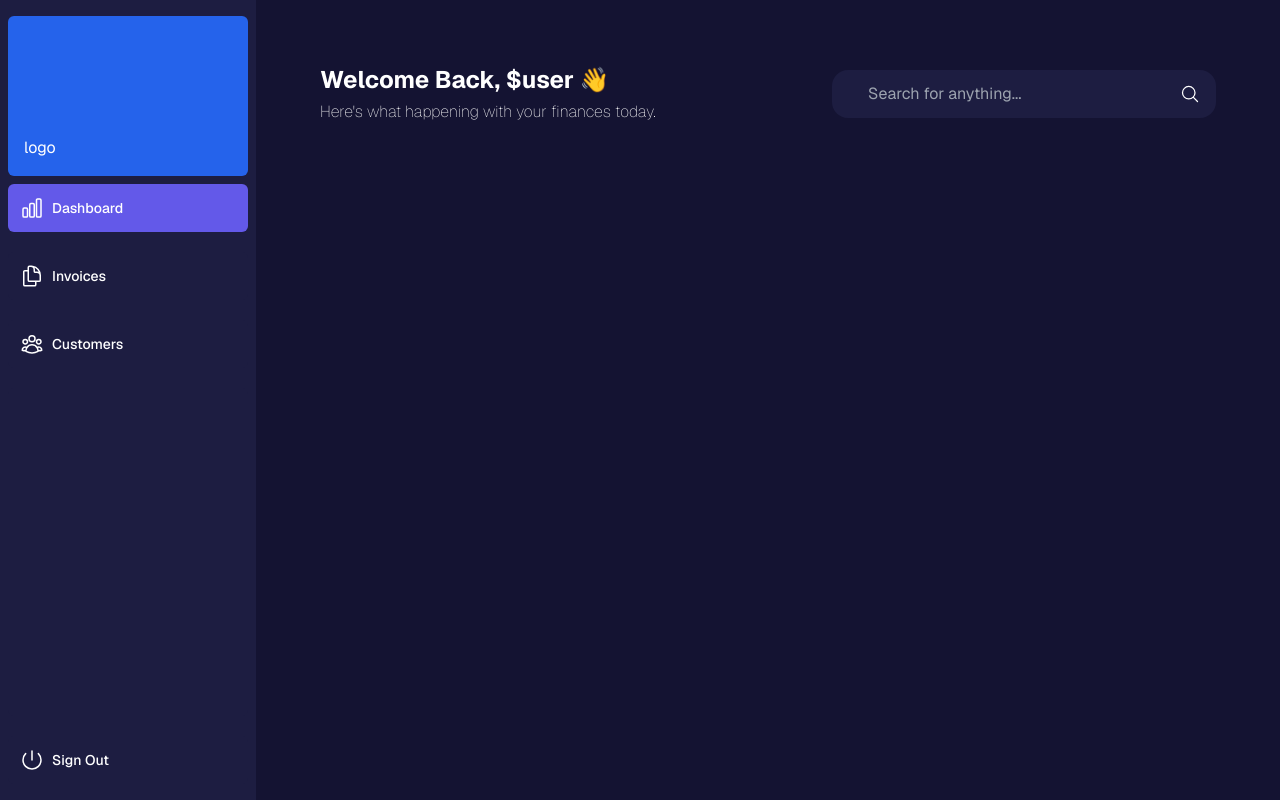
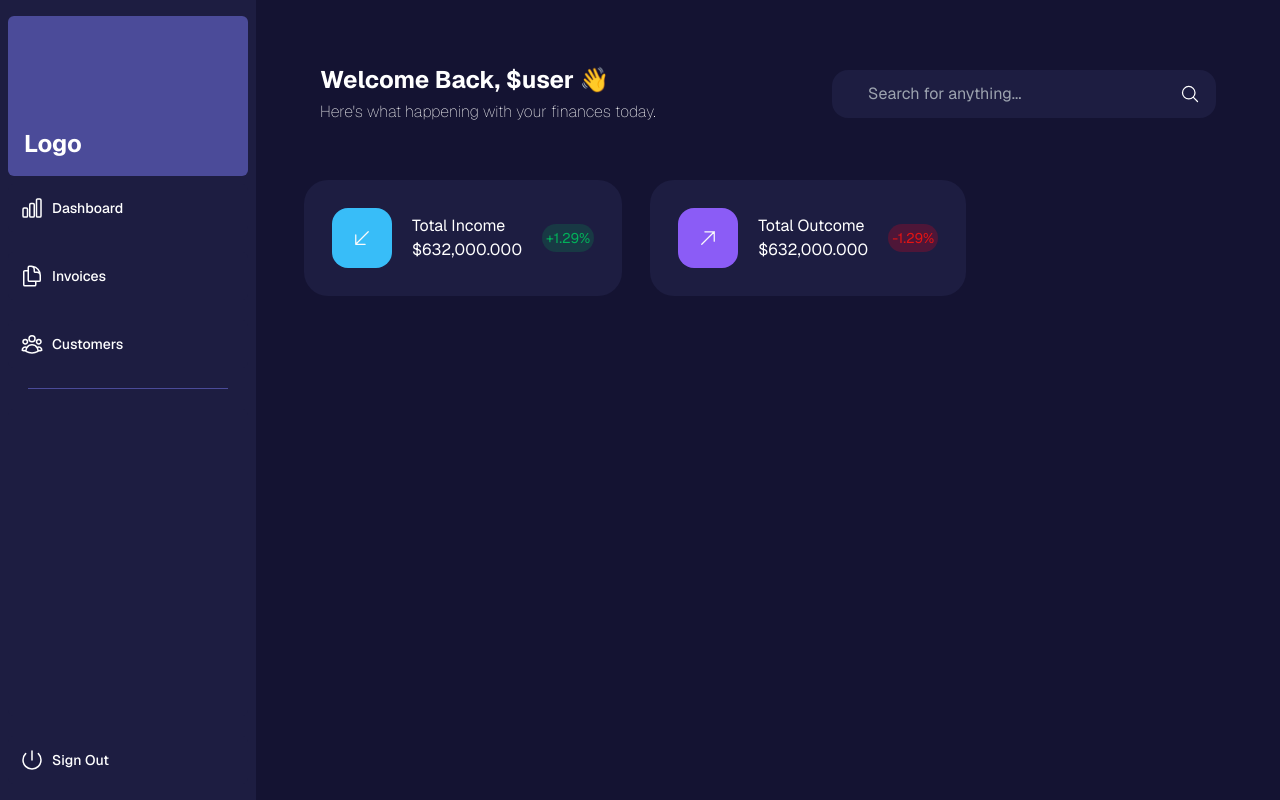
Before and after one commit to guusdias/mymoney, a Next.js app: page /dashboard in a window 1280 px wide. Built offline with nearby package versions, Linux system fonts and the light colour scheme.

Commit message:
feat: create totals cards

```diff
--- a/app/dashboard/page.tsx
+++ b/app/dashboard/page.tsx
@@ -1,9 +1,14 @@
 import Header from "@/app/ui/dashboard/header";
+import Card from "@/app/ui/dashboard/card-totals";
 
 export default function Page() {
   return (
-    <div>
+    <div className="flex flex-col gap-10">
       <Header />
+      <div className="flex gap-7 flex-col md:flex-row">
+        <Card type="income" amount={632000} percentageChange={1.29} />
+        <Card type="outcome" amount={632000} percentageChange={-1.29} />
+      </div>
     </div>
   );
 }
--- /dev/null
+++ b/app/lib/definitions.ts
@@ -0,0 +1,5 @@
+export type CardTotals = {
+  Title: string;
+  TotalValue: number;
+  percentage: number;
+};
--- /dev/null
+++ b/app/ui/dashboard/card-totals.tsx
@@ -0,0 +1,59 @@
+import React from "react";
+import {
+  ArrowDownLeftIcon,
+  ArrowUpRightIcon,
+} from "@heroicons/react/24/outline";
+
+interface CardProps {
+  type: "income" | "outcome";
+  amount: number;
+  percentageChange: number;
+}
+
+export default function Card({ type, amount, percentageChange }: CardProps) {
+  const isIncome = type === "income";
+  const color = isIncome ? "#38BDF8" : "#8B5CF6";
+  const changeColor = isIncome ? "#02B15A " : "#E41414";
+  const bg = isIncome ? "#05994f39" : "#eb001b3d";
+  return (
+    <div className="bg-darkPurple p-7 flex items-center justify-between w-200 rounded-3xl">
+      <div className="flex items-center">
+        <div
+          className="rounded-2xl p-5"
+          style={{
+            backgroundColor: color,
+          }}
+        >
+          <span>
+            {isIncome ? (
+              <ArrowDownLeftIcon className="h-5 w-5 text-gray-50" />
+            ) : (
+              <ArrowUpRightIcon className="h-5 w-5 text-gray-50" />
+            )}
+          </span>
+        </div>
+        <div className="ml-5">
+          <p className="m-0">{isIncome ? "Total Income" : "Total Outcome"}</p>
+          <h2 className="m-0">
+            $
+            {amount.toLocaleString("en-US", {
+              minimumFractionDigits: 3,
+              maximumFractionDigits: 3,
+            })}
+          </h2>
+        </div>
+      </div>
+      <div
+        className="text-sm rounded-full p-1 ml-5"
+        style={{
+          color: changeColor,
+          backgroundColor: bg,
+        }}
+      >
+        {percentageChange > 0
+          ? `+${percentageChange.toFixed(2)}%`
+          : `${percentageChange.toFixed(2)}%`}
+      </div>
+    </div>
+  );
+}
--- a/app/ui/dashboard/header.tsx
+++ b/app/ui/dashboard/header.tsx
@@ -3,7 +3,7 @@ import { MagnifyingGlassIcon } from "@heroicons/react/24/outline";
 
 export default function Header() {
   return (
-    <header className="bg-darkerPurple p-4 bo">
+    <header className="bg-darkerPurple p-0 md:p-4 bo">
       <div className=" mx-auto flex flex-col md:flex-row justify-between items-center">
         <div className="flex gap-1 flex-col">
           <div className="flex items-center font-bold text-2xl">
@@ -13,12 +13,12 @@ export default function Header() {
             Here's what happening with your finances today.
           </span>
         </div>
-        <div className="flex items-center space-x-4">
+        <div className="flex items-center space-x-4 mt-4 md:mt-0">
           <div className="relative">
             <input
               type="text"
               placeholder="Search for anything..."
-              className="px-9 py-3 rounded-2xl bg-darkPurple text-white placeholder-gray-400 focus:outline-none focus:ring-2 focus:ring-lightPurple w-96"
+              className="px-9 py-3 rounded-2xl bg-darkPurple text-white placeholder-gray-400 focus:outline-none focus:ring-2 focus:ring-lightPurple w-full md:w-96"
             />
             <span className="absolute right-4 top-1/2 transform -translate-y-1/2">
               <MagnifyingGlassIcon className="w-5 h-5 text-white" />
--- a/app/ui/dashboard/sidenav.tsx
+++ b/app/ui/dashboard/sidenav.tsx
@@ -7,13 +7,14 @@ export default function SideNav() {
   return (
     <div className="flex h-full flex-col px-3 py-4 md:px-2 bg-darkPurple">
       <Link
-        className="mb-2 flex h-20 items-end justify-start rounded-md bg-blue-600 p-4 md:h-40"
+        className="mb-2 flex h-20 items-end justify-start rounded-md bg-purple p-4 md:h-40"
         href="/"
       >
-        <div className="w-32 text-white md:w-40">logo</div>
+        <div className="w-32 text-white md:w-40 text-2xl font-bold">Logo</div>
       </Link>
       <div className="flex grow flex-row justify-between space-x-0 md:flex-col md:space-x-0 md:space-y-5">
         <NavLinks />
+        <span className="border-b w-10/12 border-purple self-center border-r-8 hidden md:block"></span>
         <div className="hidden h-auto w-full grow rounded-md bg-darkPurple md:block"></div>
         <form
           action={async () => {
--- a/tailwind.config.ts
+++ b/tailwind.config.ts
@@ -15,8 +15,9 @@ const config: Config = {
       },
       colors: {
         darkPurple: "#1D1D41",
-        darkerPurple: "141332",
-        lightPurple: "#6359E9",
+        darkerPurple: "#141332",
+        purple: "#4B4B99",
+        lighterPurple: "#6359E9",
       },
     },
   },
```
